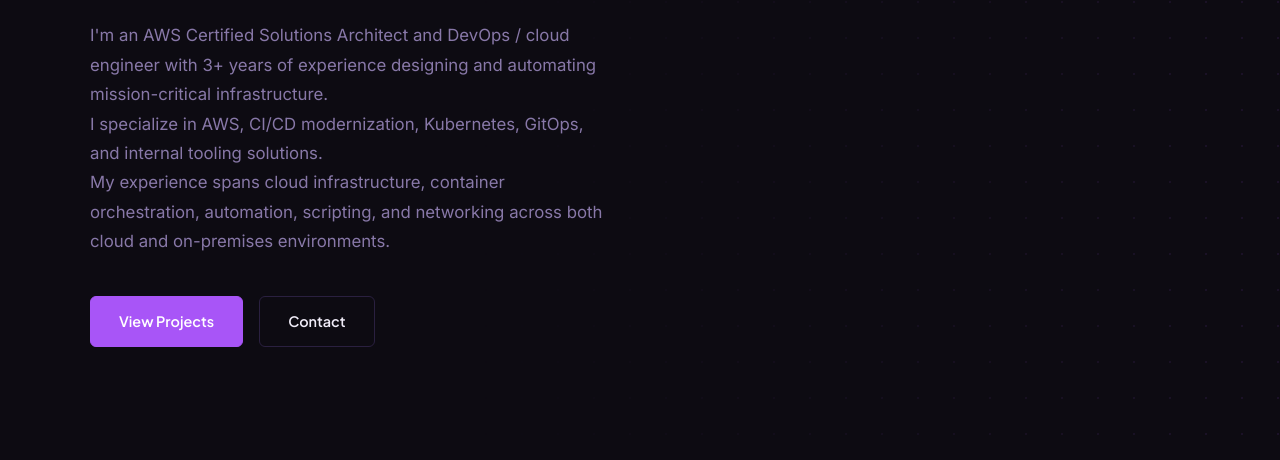
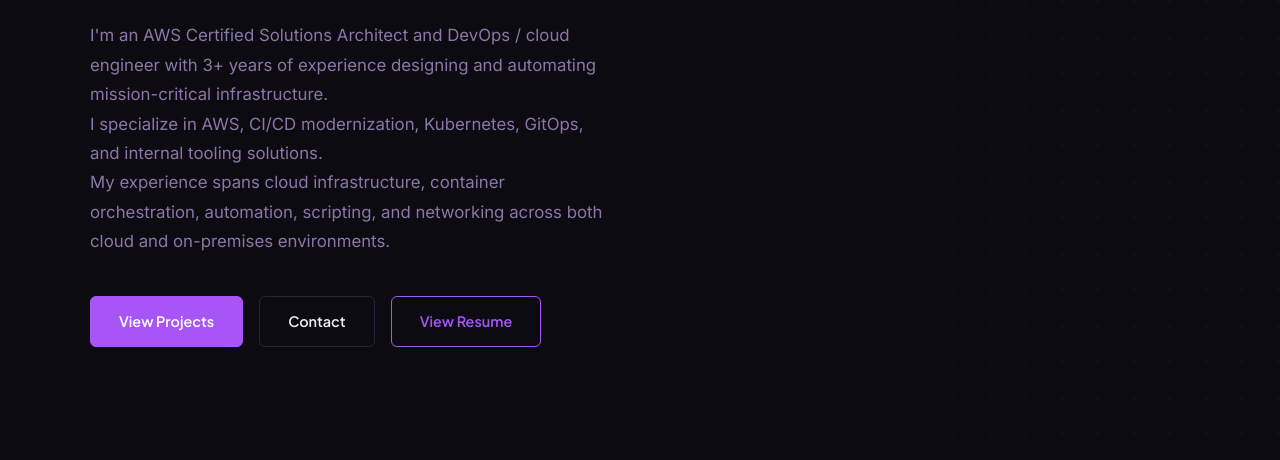
Before and after one commit to malakaii-infra/atlas-infra, a plain HTML site: page index.html in a window 1280 px wide. Shown: the part 340-800 px from the top of the page. Drawn offline with Linux system fonts and the light colour scheme; a script that the page names is missing.

Commit message:
added View Resume button

```diff
--- a/index.html
+++ b/index.html
@@ -76,6 +76,7 @@
         <div class="hero-buttons">
           <a href="#projects" class="btn btn-primary">View Projects</a>
           <a href="#contact" class="btn btn-secondary">Contact</a>
+          <a href="assets/resume" target="_blank" rel="noopener noreferrer" class="btn btn-outline">View Resume</a>
         </div>
 
       </div>
```
